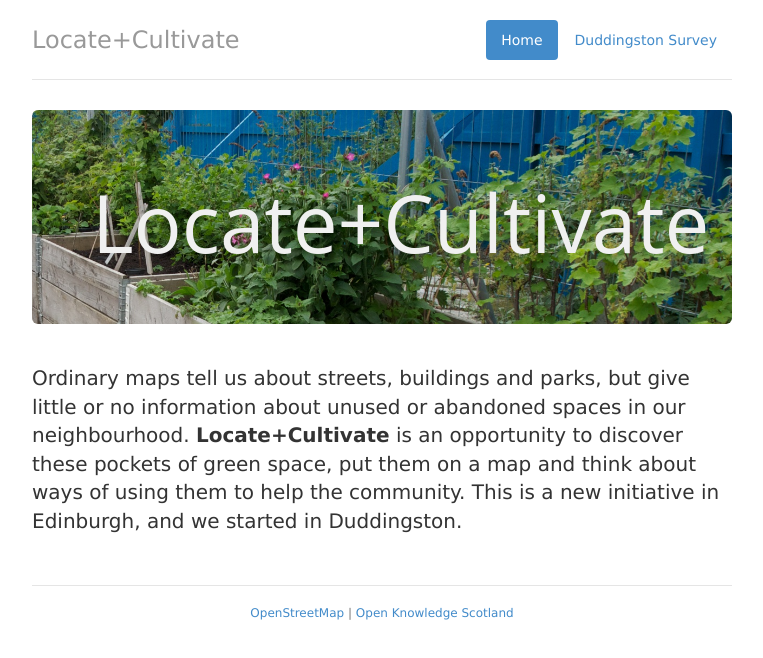
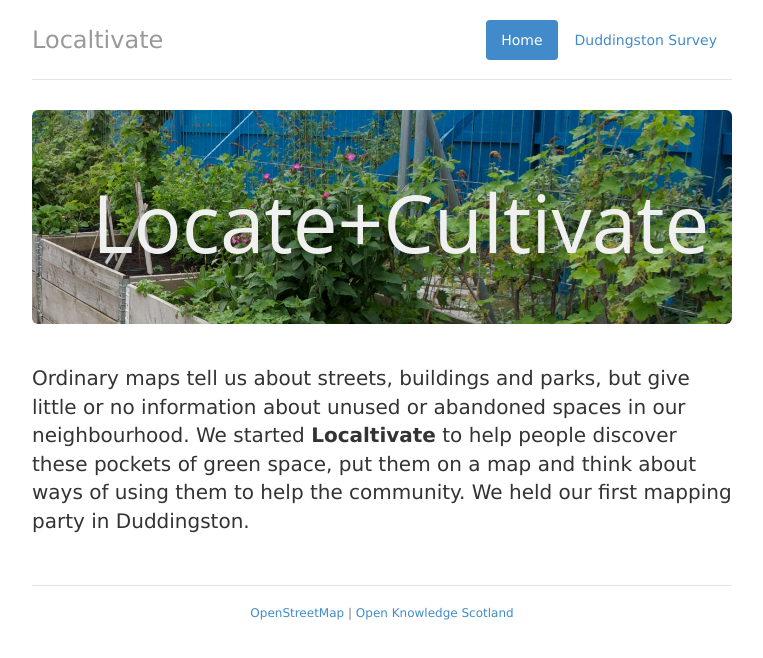
Before and after one commit to okfnscot/localtivate, a plain HTML site: page index.html in a window 1280 px wide. Shown: the whole page, without its empty margins (258-1021 px from the left). Drawn offline with Linux system fonts and the light colour scheme; a script that the page names is missing.

Commit message:
adding localtivate as text

```diff
--- a/index.html
+++ b/index.html
@@ -36,7 +36,7 @@
           <li><a href="duddingston-survey.html">Duddingston Survey</a></li>
           <!-- <li><a href="#">Contact</a></li> -->
         </ul>
-	<h3 class="text-muted">Locate+Cultivate</h3>
+	<h3 class="text-muted">Localtivate</h3>
       </div>
 
       <div class="jumbotron">
@@ -46,10 +46,10 @@
 	<p class="main">
 	  Ordinary maps tell us about streets, buildings and parks, but give
 	  little or no information about unused or abandoned spaces in our
-	  neighbourhood. <b>Locate+Cultivate</b> is an opportunity to discover these
+	  neighbourhood. We started <b>Localtivate</b> to help people discover these
 	  pockets of green space, put them on a map and think about ways of
-	  using them to help the community. This is a new initiative in
-	  Edinburgh, and we started in Duddingston.
+	using them to help the community. We held our first mapping
+        party in Duddingston.
 	</p>
 
 
```
